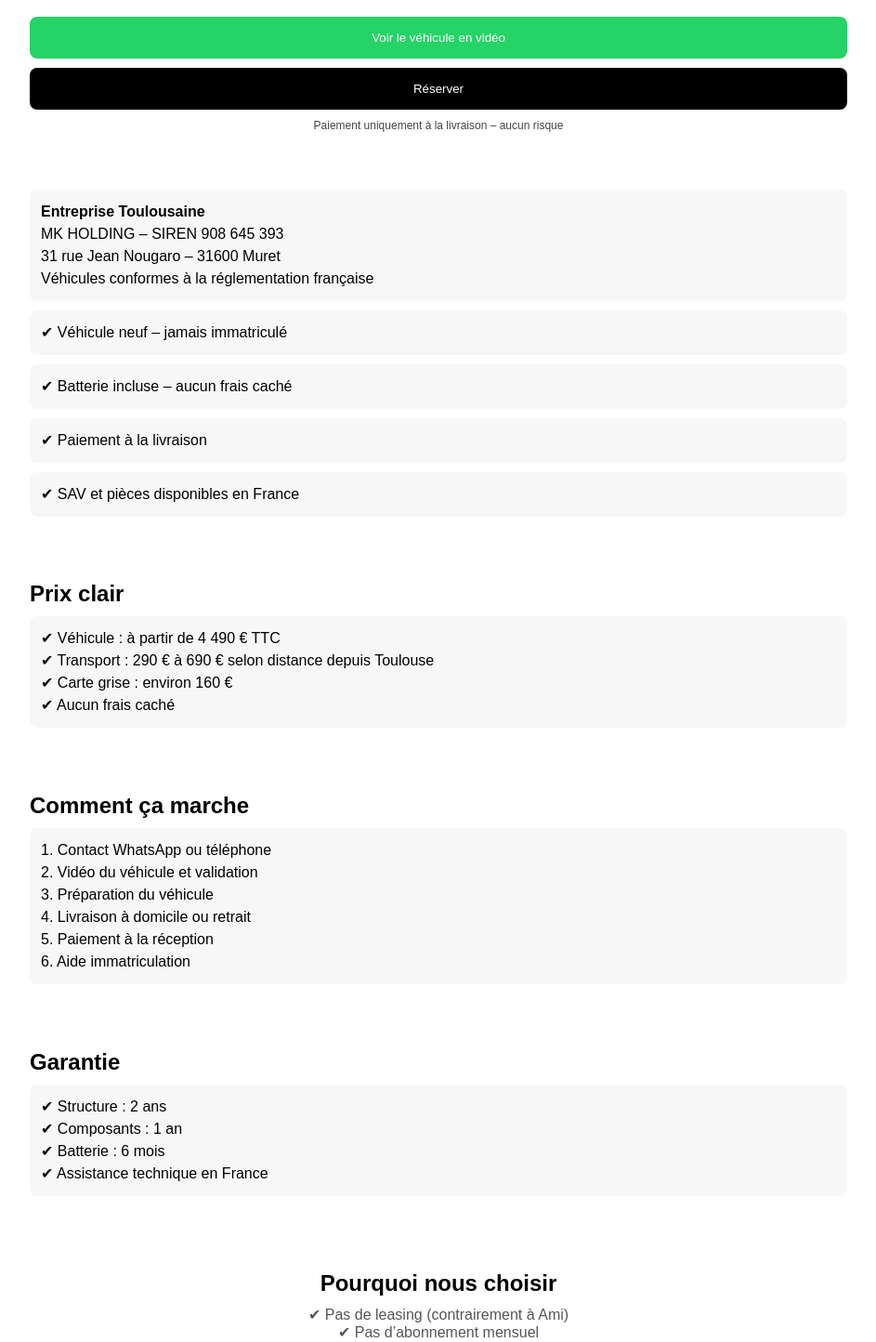
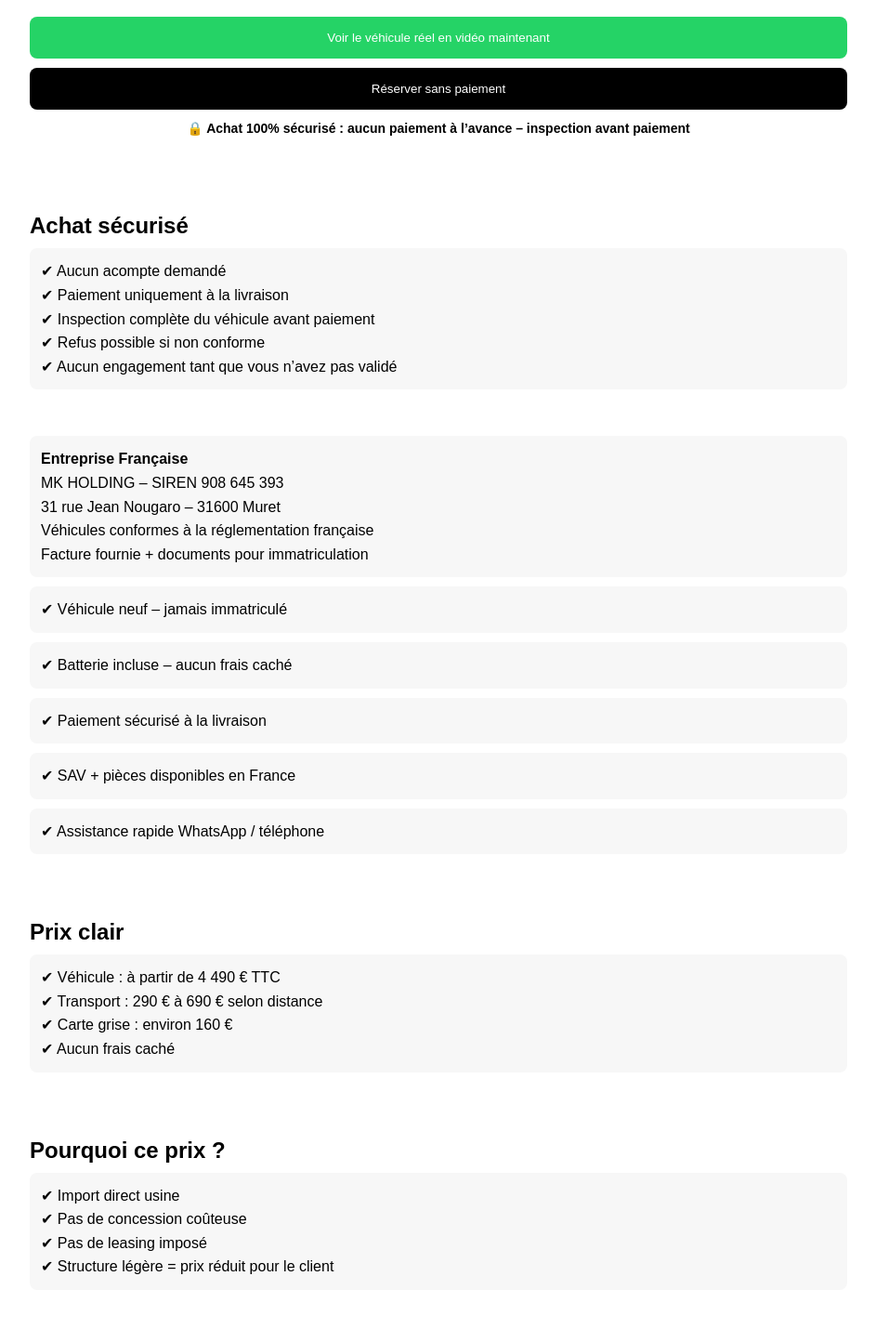
Before and after one commit to khelifamansour/neodrive-site, a Next.js app: page / in a window 1280 px wide. Shown: the part 880-2324 px from the top of the page at 93% size, without its empty margins (168-1111 px from the left). Built offline with nearby package versions, Linux system fonts and the light colour scheme.

Commit message:
Update page.tsx

```diff
--- a/app/page.tsx
+++ b/app/page.tsx
@@ -22,79 +22,119 @@ export default function Home() {
 
         <img
           src="/voiture.jpg"
-          alt="voiture"
+          alt="voiture sans permis"
           style={image}
         />
 
         <div style={ctaBox}>
           <a href="https://wa.me/33628261446" target="_blank">
             <button style={btnGreen}>
-              Voir le véhicule en vidéo
+              Voir le véhicule réel en vidéo maintenant
             </button>
           </a>
 
           <a href="/reservation">
             <button style={btnBlack}>
-              Réserver
+              Réserver sans paiement
             </button>
           </a>
         </div>
 
-        <p style={safe}>
-          Paiement uniquement à la livraison – aucun risque
+        <p style={safeStrong}>
+          🔒 Achat 100% sécurisé : aucun paiement à l’avance – inspection avant paiement
         </p>
+      </section>
+
+      {/* SECURITY */}
+      <section style={section}>
+        <h2 style={h2}>Achat sécurisé</h2>
+
+        <div style={box}>
+          ✔ Aucun acompte demandé<br />
+          ✔ Paiement uniquement à la livraison<br />
+          ✔ Inspection complète du véhicule avant paiement<br />
+          ✔ Refus possible si non conforme<br />
+          ✔ Aucun engagement tant que vous n’avez pas validé
+        </div>
       </section>
 
       {/* TRUST */}
       <section style={section}>
         <div style={box}>
-          <strong>Entreprise Toulousaine</strong><br />
+          <strong>Entreprise Française</strong><br />
           MK HOLDING – SIREN 908 645 393<br />
           31 rue Jean Nougaro – 31600 Muret<br />
-          Véhicules conformes à la réglementation française
+          Véhicules conformes à la réglementation française<br />
+          Facture fournie + documents pour immatriculation
         </div>
 
         <div style={box}>✔ Véhicule neuf – jamais immatriculé</div>
         <div style={box}>✔ Batterie incluse – aucun frais caché</div>
-        <div style={box}>✔ Paiement à la livraison</div>
-        <div style={box}>✔ SAV et pièces disponibles en France</div>
+        <div style={box}>✔ Paiement sécurisé à la livraison</div>
+        <div style={box}>✔ SAV + pièces disponibles en France</div>
+        <div style={box}>✔ Assistance rapide WhatsApp / téléphone</div>
       </section>
 
-      {/* PRIX */}
+      {/* PRICE */}
       <section style={section}>
         <h2 style={h2}>Prix clair</h2>
 
         <div style={box}>
           ✔ Véhicule : à partir de 4 490 € TTC<br />
-          ✔ Transport : 290 € à 690 € selon distance depuis Toulouse<br />
+          ✔ Transport : 290 € à 690 € selon distance<br />
           ✔ Carte grise : environ 160 €<br />
           ✔ Aucun frais caché
         </div>
       </section>
 
+      {/* WHY PRICE */}
+      <section style={section}>
+        <h2 style={h2}>Pourquoi ce prix ?</h2>
+
+        <div style={box}>
+          ✔ Import direct usine<br />
+          ✔ Pas de concession coûteuse<br />
+          ✔ Pas de leasing imposé<br />
+          ✔ Structure légère = prix réduit pour le client
+        </div>
+      </section>
+
       {/* PROCESS */}
       <section style={section}>
-        <h2 style={h2}>Comment ça marche</h2>
+        <h2 style={h2}>Comment ça marche (simple et sécurisé)</h2>
 
         <div style={box}>
           1. Contact WhatsApp ou téléphone<br />
-          2. Vidéo du véhicule et validation<br />
-          3. Préparation du véhicule<br />
-          4. Livraison à domicile ou retrait<br />
-          5. Paiement à la réception<br />
-          6. Aide immatriculation
+          2. Vidéo réelle du véhicule disponible<br />
+          3. Validation sans engagement<br />
+          4. Préparation du véhicule<br />
+          5. Livraison à domicile ou retrait<br />
+          6. Inspection complète AVANT paiement<br />
+          7. Paiement uniquement si tout est conforme<br />
+          8. Aide pour immatriculation
         </div>
       </section>
 
-      {/* GARANTIE */}
+      {/* WARRANTY */}
       <section style={section}>
-        <h2 style={h2}>Garantie</h2>
+        <h2 style={h2}>Garantie & assistance</h2>
 
         <div style={box}>
-          ✔ Structure : 2 ans<br />
-          ✔ Composants : 1 an<br />
-          ✔ Batterie : 6 mois<br />
-          ✔ Assistance technique en France
+          <strong>✔ Vous n’êtes jamais seul après l’achat</strong><br /><br />
+
+          ✔ Garantie constructeur :<br />
+          - Structure (châssis, carrosserie) : 2 ans<br />
+          - Composants électriques : 1 an<br />
+          - Batterie : 6 mois (usage normal)<br /><br />
+
+          ✔ Assistance technique gratuite à vie (WhatsApp / téléphone)<br />
+          ✔ Diagnostic rapide à distance<br />
+          ✔ Pièces disponibles durablement (suivi assuré)<br />
+          ✔ Envoi de pièces partout en France<br />
+          ✔ Main d’œuvre prise en charge après validation pour pannes couvertes<br /><br />
+
+          ✔ Accompagnement réel :<br />
+          Nous vous guidons étape par étape pour résoudre rapidement toute situation.
         </div>
       </section>
 
@@ -106,7 +146,9 @@ export default function Home() {
           ✔ Pas de leasing (contrairement à Ami)<br />
           ✔ Pas d’abonnement mensuel<br />
           ✔ Vous êtes propriétaire du véhicule<br />
-          ✔ Prix direct import sans intermédiaire
+          ✔ Prix direct import sans intermédiaire<br />
+          ✔ Process simple et transparent<br />
+          ✔ Achat sans risque
         </p>
       </section>
 
@@ -114,12 +156,12 @@ export default function Home() {
       <section style={center}>
         <a href="https://wa.me/33628261446" target="_blank">
           <button style={btnGreen}>
-            Discuter sur WhatsApp
+            Voir le véhicule en vidéo maintenant
           </button>
         </a>
 
         <p style={safe}>
-          Réponse rapide – vidéo disponible immédiatement
+          Réponse rapide – vidéo réelle disponible immédiatement
         </p>
       </section>
 
@@ -127,9 +169,7 @@ export default function Home() {
   );
 }
 
-/* ===================== */
-/* SAFE TYPED STYLES     */
-/* ===================== */
+/* STYLES */
 
 const container: React.CSSProperties = {
   maxWidth: 900,
@@ -178,7 +218,7 @@ const box: React.CSSProperties = {
   padding: 12,
   borderRadius: 8,
   marginBottom: 10,
-  lineHeight: "1.5"
+  lineHeight: "1.6"
 };
 
 const btnBlack: React.CSSProperties = {
@@ -217,3 +257,10 @@ const safe: React.CSSProperties = {
   fontSize: 12,
   color: "#444"
 };
+
+const safeStrong: React.CSSProperties = {
+  marginTop: 12,
+  fontSize: 14,
+  color: "#000",
+  fontWeight: 700
+};
```
